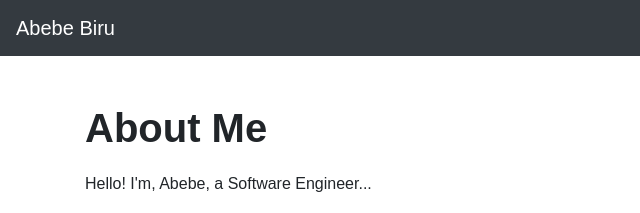
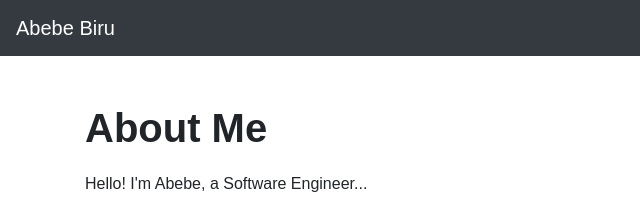
Before and after one commit to Abebe-Biru/Abebe-Biru.github.io, a plain HTML site: page index.html in a window 1280 px wide. Shown: the top 213 px of the page, 0-640 px from the left. Drawn offline with nearby package versions, Linux system fonts and the light colour scheme; some packages are replaced by stand-ins of ours; a script that the page names is missing.

Commit message:
Fixed typo

```diff
--- a/index.html
+++ b/index.html
@@ -21,7 +21,7 @@
     <div class="container mt-5">
         <section id="about">
             <h1>About Me</h1>
-            <p>Hello! I'm, Abebe, a Software Engineer...</p>
+            <p>Hello! I'm Abebe, a Software Engineer...</p>
         </section>
         <section id="projects">
             <h1>Projects</h1>
```
